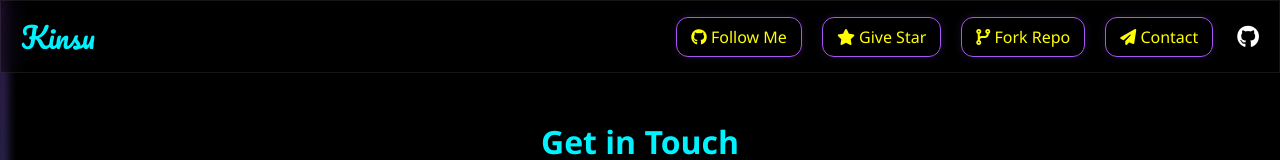
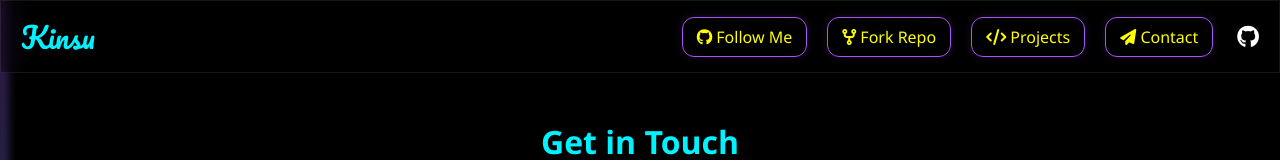
Before and after one commit to lucifert8g/My-Portfolio, a plain HTML site: page pages/Contact/index.html in a window 1280 px wide. Shown: the top 160 px of the page. Drawn offline with nearby package versions, Linux system fonts and the light colour scheme.

Commit message:
Update index.html

```diff
--- a/pages/Contact/index.html
+++ b/pages/Contact/index.html
@@ -160,8 +160,8 @@
   <div style="display: flex; align-items: center; gap: 24px;">
     <nav class="top-nav" id="navMenu">
       <a href="https://github.com/pyKinsu" target="_blank"><i class="fab fa-github"></i> Follow Me</a>
-      <a href="https://github.com/pyKinsu/my-portfolio/" target="_blank"><i class="fas fa-star"></i> Give Star</a>
-      <a href="https://github.com/pyKinsu/my-portfolio/fork" target="_blank"><i class="fas fa-code-branch"></i> Fork Repo</a>
+      <a href="https://github.com/pyKinsu/my-portfolio/fork" target="_blank"><i class="fa fa-code-fork"></i> Fork Repo</a>
+      <a href="/pages/Projects" target="_blank"><i class="fa fa-code"></i> Projects</a>
       <a href="/pages/Contact"><i class="fas fa-paper-plane"></i> Contact</a>
     </nav>
     <a href="https://github.com/pyKinsu/my-portfolio" target="_blank" style="font-size: 1.4em; color: white;"><i class="fab fa-github"></i></a>
```
